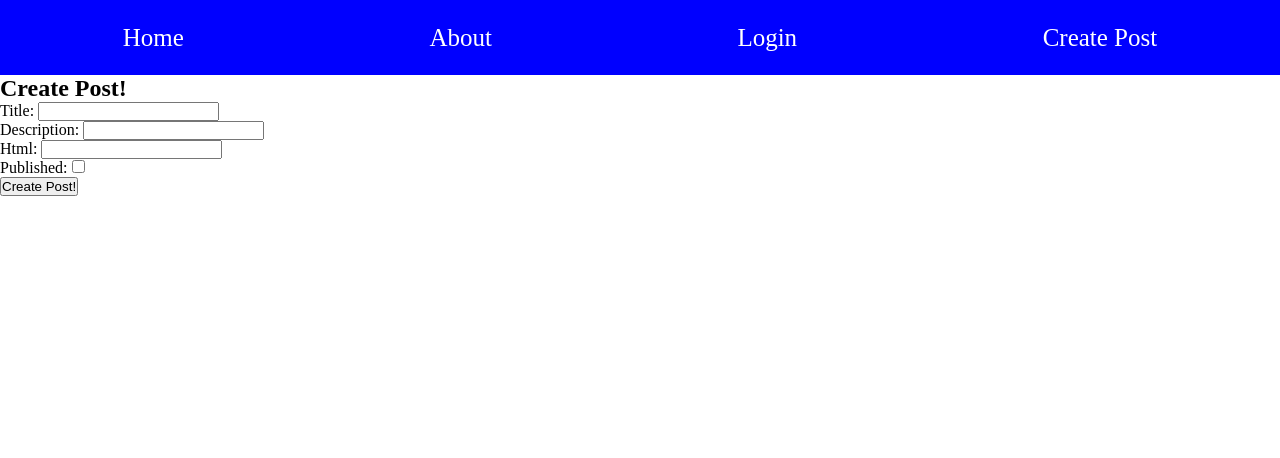
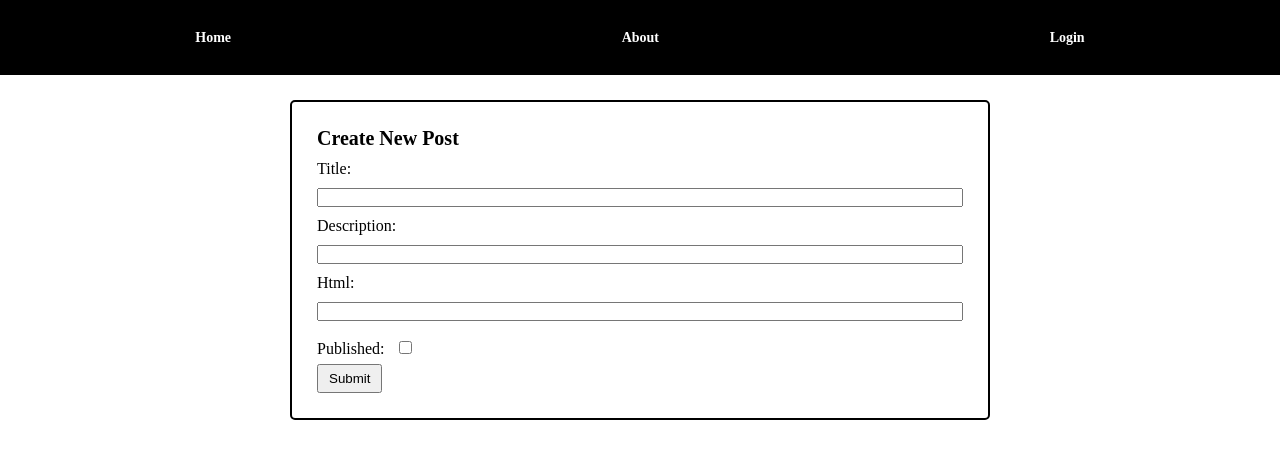
Before and after one commit to pietroBragaAquinoJunior/blog-front-vue, a Vue app: page /create-post in a window 1280 px wide. Shown: the top 458 px of the page. Built offline with nearby package versions, Linux system fonts and the light colour scheme; the HTML template or start-up script is replaced by a standard one.

Commit message:
embelezando e refresh na pagina para o menu mudar

```diff
--- a/src/App.vue
+++ b/src/App.vue
@@ -1,35 +1,42 @@
 <script setup lang="ts">
 import { RouterLink, RouterView } from 'vue-router'
+import useUserStore from './stores/userStore';
+
+const { storeUser } = useUserStore();
+
 </script>
 
 <template>
   <header>
-    <div class="wrapper">
+    <div>
       <nav>
         <div class="menu">
           <RouterLink to="/">Home</RouterLink>
           <RouterLink to="/about">About</RouterLink>
           <RouterLink to="/login">Login</RouterLink>
-          <RouterLink to="/create-post">Create Post</RouterLink>
+          <RouterLink v-if="storeUser.authorities.find(item => item.authority == 'CAN_CREATE_POST')" to="/create-post">Create New Post</RouterLink>
         </div>
       </nav>
     </div>
   </header>
+  <!-- Recebo a informação de que devo atualizar da tela de login -->
   <RouterView />
 </template>
 
 <style scoped>
 .menu{
   height: 75px;
-  background-color: blue;
+  background-color: black;
   color: white;
   display: flex;
   justify-content: space-around;
   align-items: center;
+
 }
 .menu a{
   color: white;
   text-decoration: none;
-  font-size: 25px;
+  font-weight: bold;
+  font-size: 14px;
 }
 </style>
--- a/src/assets/base.css
+++ b/src/assets/base.css
@@ -3,3 +3,39 @@
   margin: 0;
   box-sizing: border-box;
 }
+
+.container-for-form{
+  display: flex;
+  justify-content: center;
+  align-items: center;
+  flex-direction: column;
+  padding: 25px;
+}
+
+.form{
+  border: 2px solid black;
+  border-radius: 5px;
+  padding: 25px;
+  width: 700px;
+}
+
+.form-title{
+  font-size: 20px;
+  padding-bottom: 10px;
+  font-weight: bold;
+}
+
+.form input{
+  margin-top: 10px;
+  margin-bottom: 10px;
+  width: 100%;
+}
+
+.form input[type=checkbox]{
+  margin-left: 10px;
+  width: fit-content;
+}
+
+.form button {
+  padding-top: 5px; padding-bottom: 5px; padding-right: 10px; padding-left: 10px;
+}
--- a/src/interfaces/User.ts
+++ b/src/interfaces/User.ts
@@ -3,6 +3,7 @@ export interface User {
   fullName: string;
   email: string;
   roles: Role[];
+  authorities: Authority[];
 }
 
 interface Role {
@@ -15,3 +16,7 @@ interface Permission {
   id: number;
   name: string;
 }
+
+export interface Authority {
+  authority: string;
+}
--- a/src/stores/userStore.ts
+++ b/src/stores/userStore.ts
@@ -16,21 +16,16 @@ const useUserStore = defineStore('user', () => {
         permissions: [{ id: 9999999999, name: '' }],
       },
     ],
+    authorities: [
+      {authority: ''}
+    ]
   })
 
   function setUser(user: User) {
     storeUser.value = user;
   }
 
-  function getUser() {
-    return storeUser.value;
-  }
-
-  function getFullName() {
-    return storeUser.value?.fullName;
-  }
-
-  return { setUser, getUser, getFullName, storeUser }
+  return { setUser, storeUser }
 }, {
   //  usando plugin para persistir o usuario no front. de qualquer forma,
   //  se o token ou cookie expirar a requisição vai falhar e ele vai pro login.
--- a/src/views/CreatePostView.vue
+++ b/src/views/CreatePostView.vue
@@ -36,14 +36,16 @@
 
 <template>
   <main>
-    <h2>Create Post!</h2>
-    <form @submit.prevent="createPost">
-      <p>Title: <input type="text" required v-model="title" /></p>
-      <p>Description: <input type="text" required v-model="description" /></p>
-      <p>Html: <input type="text" required v-model="html" /></p>
-      <p>Published: <input type="checkbox" v-model="published" /></p>
-      <button type="submit">Create Post!</button>
-    </form>
+    <div class="container-for-form">
+        <form class="form" @submit.prevent="createPost">
+          <p class="form-title">Create New Post</p>
+          <p>Title: <input type="text" required v-model="title" /></p>
+          <p>Description: <input type="text" required v-model="description" /></p>
+          <p>Html: <input type="text" required v-model="html" /></p>
+          <p>Published: <input type="checkbox" v-model="published" /></p>
+          <button type="submit">Submit</button>
+        </form>
+    </div>
   </main>
 </template>
 
--- a/src/views/LoginView.vue
+++ b/src/views/LoginView.vue
@@ -4,6 +4,7 @@
   import { ref } from 'vue';
   import useUserStore  from "../stores/userStore";
   import type { User } from '@/interfaces/User';
+  import router from '@/router';
 
   const { setUser } = useUserStore();
 
@@ -21,7 +22,6 @@
       email: email.value,
       password: password.value
     })
-    // eslint-disable-next-line @typescript-eslint/no-unused-vars
     .then(function (response) {
       setUser(response.data);
     })
@@ -30,8 +30,9 @@
 
     })
     .finally(function () {
-
       loading.value = false;
+      // Reload the page so the menu bar can work accordingly.
+      router.go(0);
     });
   }
 
@@ -39,12 +40,14 @@
 
 <template>
   <main>
-    <h2>Login!</h2>
-    <form @submit.prevent="doLogin">
-      <p>E-mail: <input type="text" required v-model="email" /></p>
-      <p>Password: <input type="password" required v-model="password" /></p>
-      <button type="submit">Login</button>
-    </form>
+    <div class="container-for-form">
+        <form class="form" @submit.prevent="doLogin">
+          <p class="form-title">Login</p>
+          <p>E-mail: <input type="text" required v-model="email" /></p>
+          <p>Password: <input type="password" required v-model="password" /></p>
+          <button type="submit">Submit</button>
+        </form>
+    </div>
   </main>
 </template>
 
```
